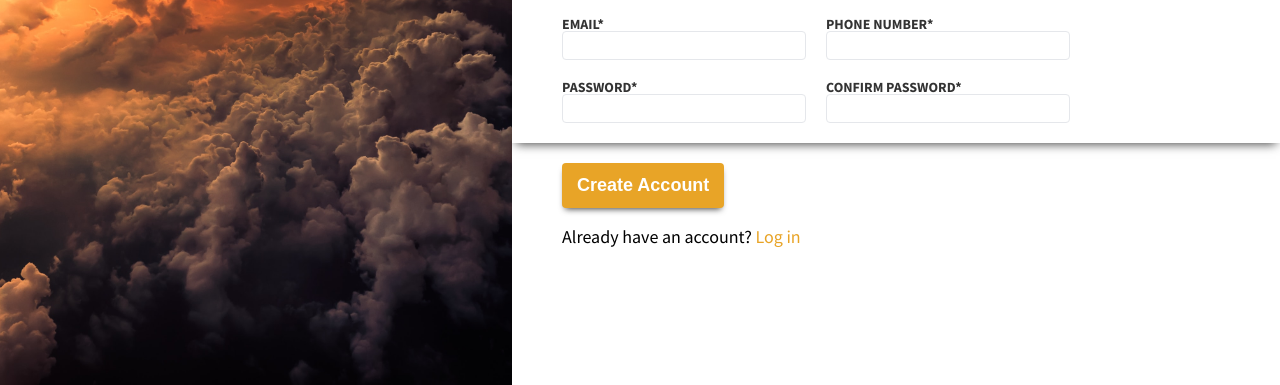
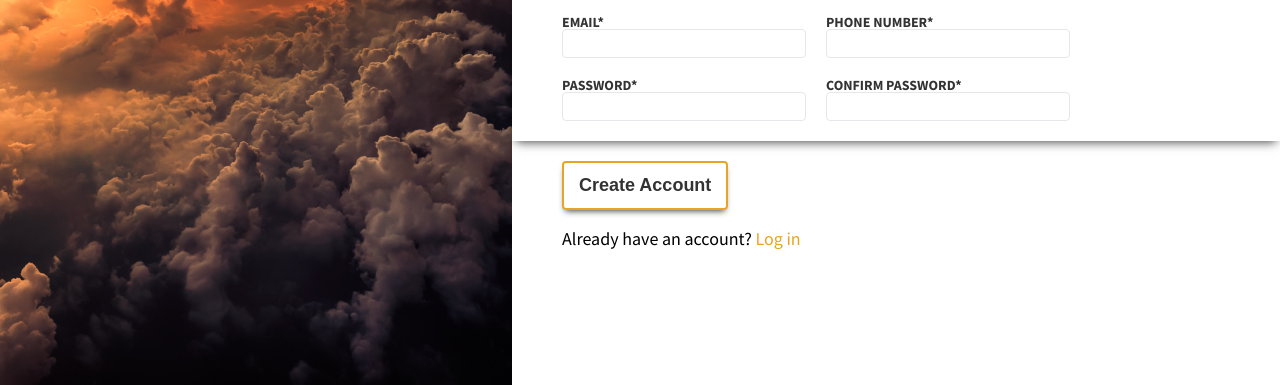
Before and after one commit to Egoy/signupform-odin, a plain HTML site: page index.html in a window 1280 px wide. Shown: the part 415-800 px from the top of the page. Drawn offline with Linux system fonts and the light colour scheme.

Commit message:
Fixed button state design

```diff
--- a/styles/_main.scss
+++ b/styles/_main.scss
@@ -79,18 +79,22 @@
         width: 500px;
     }
     button {
-        background-color: map-get($map: $textcolor, $key: "button");
+        border: 2px solid map-get($map: $textcolor, $key: "button");
+        background-color: transparent;
         outline: none;
-        border: none;
         font-size: map-get($map: $textsize, $key: header);
         padding: 12px 15px;
         border-radius: 4px;
         display: block;
         font-size: 18px;
-        color: white;
+        color: #333;
         font-weight: 700;
         margin: 20px 50px;
         box-shadow: 0px 4px 6px -3px rgb(0 0 0 / 75%);
+        &:hover {
+            background-color: map-get($map: $textcolor, $key: "button");
+            color: white;
+        }
     }
     h3 {
         margin-left: 50px;
```
Also changed, not shown: styles/style.css, 1 other file.
